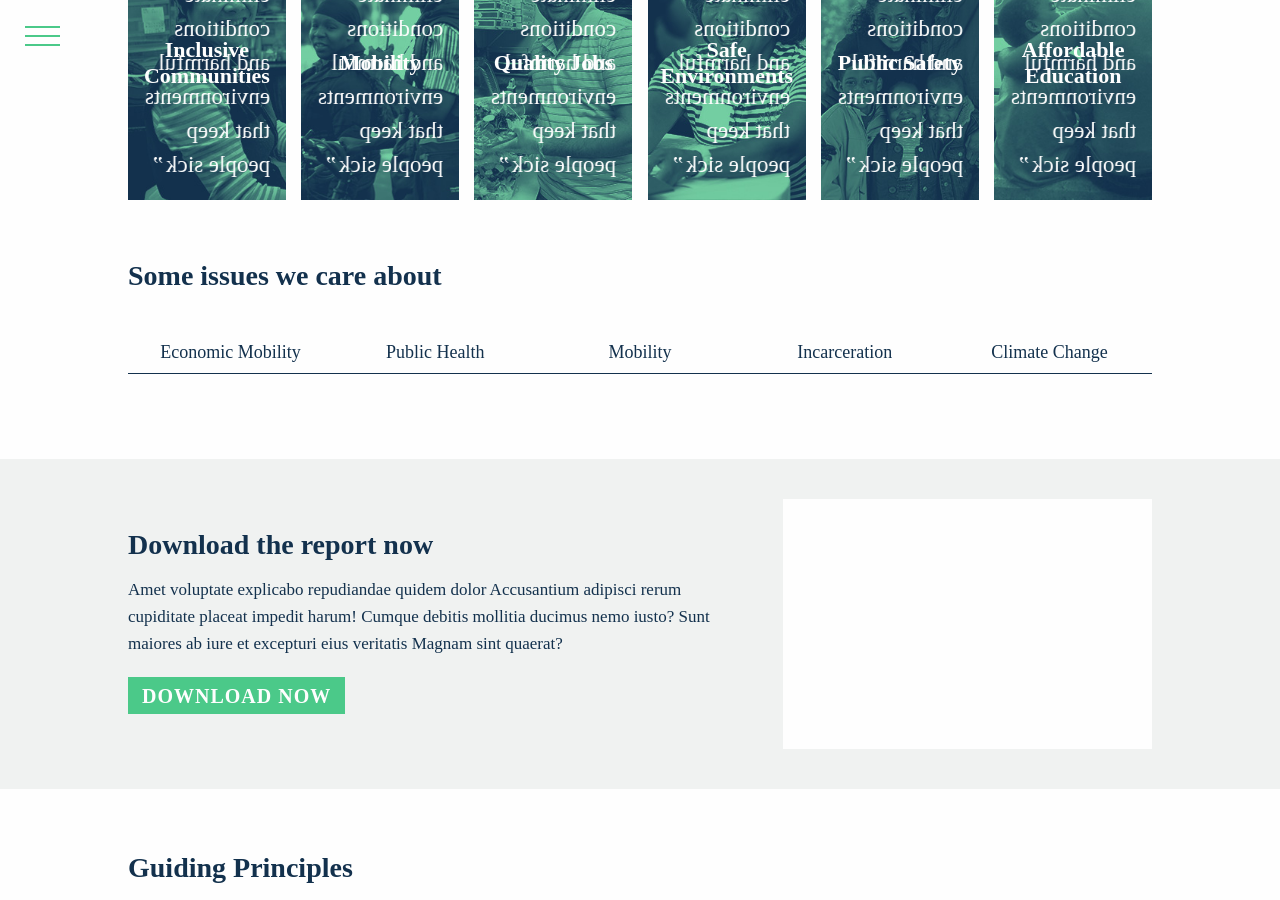
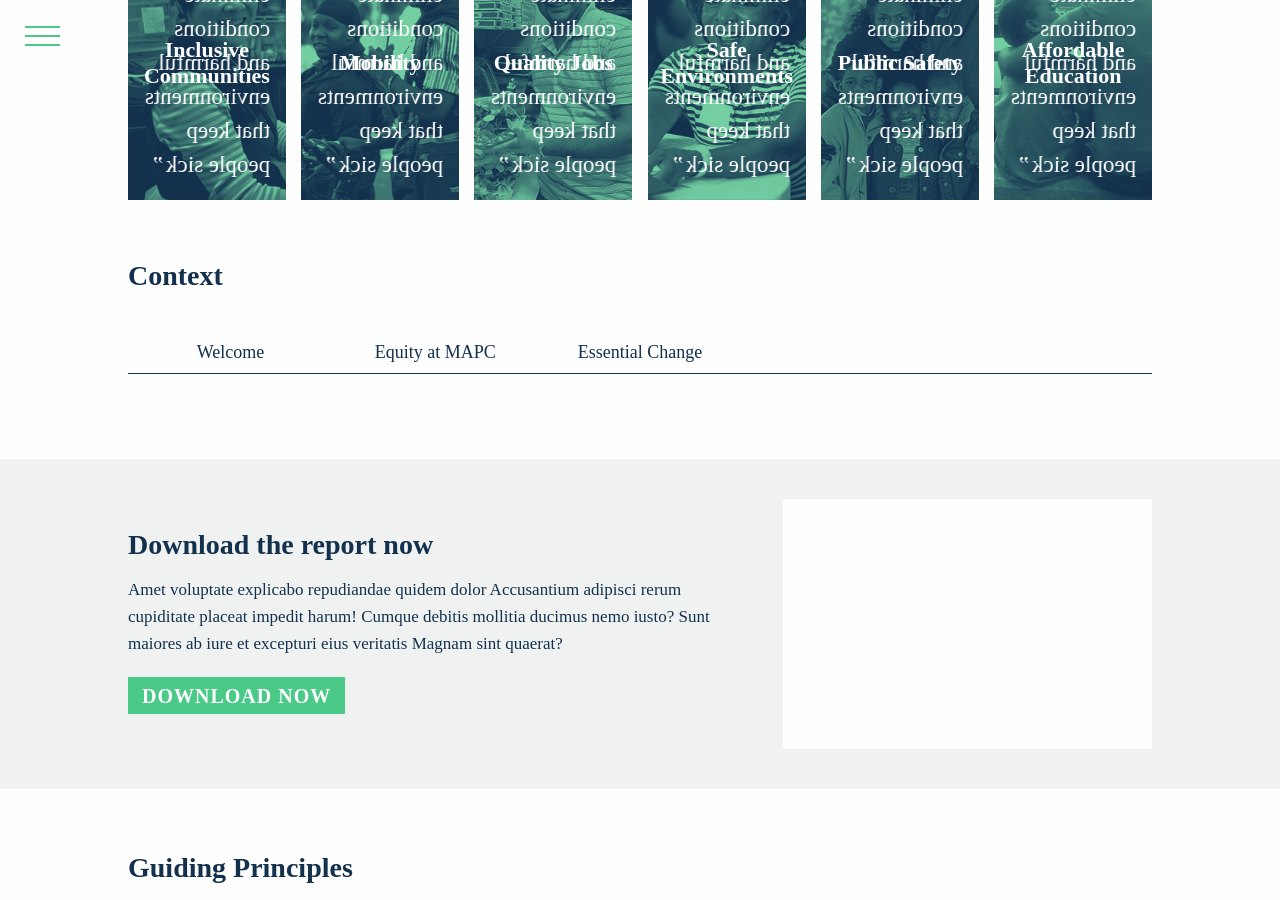
Before and after one commit to MAPC/stateofequity, a Jekyll site: the page built from index.markdown, in a window 1280 px wide and 900 px high, scrolled down 860 px. Built offline with Jekyll 4.4.1, drawn with Linux system fonts in a browser that asks for light colours; some web fonts are replaced; a script that is not in the unit is left out; some of the changed lines change nothing that is shown.

Commit message:
Updated Index

```diff
--- a/index.markdown
+++ b/index.markdown
@@ -13,43 +13,85 @@ section_1:
     \n> *With inspiration from: Policy Link, King County Office of Equity and Social
     Justice*"
 section_2:
-  title: Some issues we care about
+  title: Context
 disparities:
-- title: Economic Mobility
-  text: Ipsum neque quibusdam consequatur maxime aut Obcaecati nihil quisquam consequuntur
-    amet labore Facere quasi voluptates temporibus natus iure! Odit laboriosam consectetur
-    corporis quam reprehenderit Eum ex laborum dolorem ipsam neque. Sit mollitia qui
-    dolorem placeat quod inventore Dicta molestiae soluta enim expedita sequi? Id
-    dolorem dicta provident officia quam voluptate. Dolorem odio impedit cumque velit
-    rerum beatae, aliquid? Distinctio cupiditate
-- title: Public Health
-  text: Ipsum neque quibusdam consequatur maxime aut Obcaecati nihil quisquam consequuntur
-    amet labore Facere quasi voluptates temporibus natus iure! Odit laboriosam consectetur
-    corporis quam reprehenderit Eum ex laborum dolorem ipsam neque. Sit mollitia qui
-    dolorem placeat quod inventore Dicta molestiae soluta enim expedita sequi? Id
-    dolorem dicta provident officia quam voluptate. Dolorem odio impedit cumque velit
-    rerum beatae, aliquid? Distinctio cupiditate
-- title: Mobility
-  text: Ipsum neque quibusdam consequatur maxime aut Obcaecati nihil quisquam consequuntur
-    amet labore Facere quasi voluptates temporibus natus iure! Odit laboriosam consectetur
-    corporis quam reprehenderit Eum ex laborum dolorem ipsam neque. Sit mollitia qui
-    dolorem placeat quod inventore Dicta molestiae soluta enim expedita sequi? Id
-    dolorem dicta provident officia quam voluptate. Dolorem odio impedit cumque velit
-    rerum beatae, aliquid? Distinctio cupiditate
-- title: Incarceration
-  text: Ipsum neque quibusdam consequatur maxime aut Obcaecati nihil quisquam consequuntur
-    amet labore Facere quasi voluptates temporibus natus iure! Odit laboriosam consectetur
-    corporis quam reprehenderit Eum ex laborum dolorem ipsam neque. Sit mollitia qui
-    dolorem placeat quod inventore Dicta molestiae soluta enim expedita sequi? Id
-    dolorem dicta provident officia quam voluptate. Dolorem odio impedit cumque velit
-    rerum beatae, aliquid? Distinctio cupiditate
-- title: Climate Change
-  text: Ipsum neque quibusdam consequatur maxime aut Obcaecati nihil quisquam consequuntur
-    amet labore Facere quasi voluptates temporibus natus iure! Odit laboriosam consectetur
-    corporis quam reprehenderit Eum ex laborum dolorem ipsam neque. Sit mollitia qui
-    dolorem placeat quod inventore Dicta molestiae soluta enim expedita sequi? Id
-    dolorem dicta provident officia quam voluptate. Dolorem odio impedit cumque velit
-    rerum beatae, aliquid? Distinctio cupiditate
+- title: Welcome
+  text: "The Metropolitan Area Planning Council (MAPC) is the regional planning agency
+    serving the people who live and work in the 101 cities and towns of Metropolitan
+    Boston. Our mission is to promote smart growth and regional collaboration. Our
+    regional plan, MetroFuture, guides our work as we engage the public in responsible
+    stewardship of our region’s future. We work toward sound municipal management,
+    sustainable land use, protection of natural resources, efficient and affordable
+    transportation, a diverse housing stock, public safety, economic development,
+    clean energy, healthy communities, an informed public, and equity and opportunity
+    among people of all backgrounds.\nMAPC believes that achieving equity is paramount
+    to the long-term economic and social well-being and sustainable future of the
+    Metro Boston region, as well as the entire Commonwealth. \nWe believe that equity
+    means that all people have full and equal access to opportunities that enable
+    them to attain their full potential.\nIn an equitable region, everyone has equal
+    access to opportunities and each resident has a chance to grow up healthy, receive
+    a quality education, get a well-paying job that ensures quality of life, and enjoy
+    life into later years. An equitable Metro Boston is free from discrimination that
+    marginalizes people based on race, sex, religion, disability, national origin,
+    immigration status, sexual orientation, gender identity, family or marital status,
+    income, military status, criminal history, or age. It holds up leaders from marginalized
+    groups and centers the experiences of the disenfranchised. MAPC seeks to advance
+    equity in the region through our organizational policies and project selection. "
+- title: Equity at MAPC
+  text: "In 2011, MAPC released “The State of Equity in Metro Boston,” a report providing
+    compelling detail on inequality across many sectors, including housing, transportation,
+    public health, and contaminated environments. In 2014, MAPC wrote “The State of
+    Equity in Metro Boston: Policy Agenda” which attempted to provide recommendations
+    of policies and implementation steps needed to address the disparities highlighted
+    in the 2011 report. In February 2017, MAPC released a five-year update to the
+    State of Equity indicators report, tracking the indicators over time. \n\nOf the
+    many findings, the State of Equity indicators report update found that 1) even
+    though the region is becoming more diverse, it is becoming more economically segregated;
+    2) children’s health is improving, but there continue to be disparities—in some
+    cases worsening—among different racial and ethnic groups that limit their long-term
+    health, educational, and economic outcomes; 3) educational attainment disparities
+    remain, even though the standardized test scores of students of all racial and
+    ethnic backgrounds, and low-income students have improved; the scores of students
+    with disabilities and English language learning students have not meaningfully
+    improved, and these students have the lowest test scores of all groups 4) income
+    and economic inequality has become worse; 5) Black and Latino residents, residents
+    with disabilities, and residents without a college degree still face barriers
+    to full employment; 6) residents of all backgrounds are living longer, but face
+    financial challenges in their later years.\n\nThis “State of Equity Policy Agenda
+    Update” is not just an update to the 2014 Policy Agenda, but a document meant
+    to provide specific policy recommendations to address the myriad of disparities
+    discussed in the 2017 State of Equity indicators report and beyond. The recommendations
+    found in this document, seek to advance local and regional policy changes that
+    mitigate and eliminate inequalities and inequities. Additionally, the Policy Agenda
+    Update is not meant to be confined to the work of MAPC, but rather to serve as
+    a tool for our partners, coalitions, legislators, municipal officials, policy
+    experts, and other interested parties, for them to think about the ways they can
+    pursue real and meaningful change for their respective communities. \n\n# **Process
+    to update agenda (e.g., Advisory)**\nMAPC worked to ensure that the Policy Agenda
+    and the input that went into this work, was done thoughtfully and intentionally.
+    Our staff reviewed the 2014 Policy Agenda and assessed the progress made on those
+    initial policy recommendations. MAPC organized an Advisory Committee to assist
+    in framing and discussing what policy suggestions or topic areas must be included
+    in this policy agenda update. It was important to MAPC and to this document, to
+    invite voices from all different fields, backgrounds and experiences to our Advisory
+    Committee. We held two meetings with the Advisory Committee. The first meeting
+    was to provide an overview of the work MAPC had done on equity issues and to hear
+    from those members on what equity issues most needed to be addressed. From this
+    meeting, our staff compiled that list of issues and categorized them into the
+    X # of topic issues of: . The second meeting was…..\n\nAfter our team completed
+    the draft of policy recommendations, we had to pass it through our internal approval
+    process which includes bringing it to our Legislative Committee, and then Executive
+    Committee.\n"
+- title: Essential Change
+  text: The current political climate at the federal level has become more partisan
+    and grid locked over the past few months. This however, reinforces the importance
+    of being politically involved at the municipal and state level. Policymakers now
+    have a unique opportunity to take back some of the responsibility that at times
+    was defaulted to federal entities.
+- title:
+  text:
+- title:
+  text:
 subsection:
   title: Download the report now
   text: Amet voluptate explicabo repudiandae quidem dolor Accusantium adipisci rerum
```
